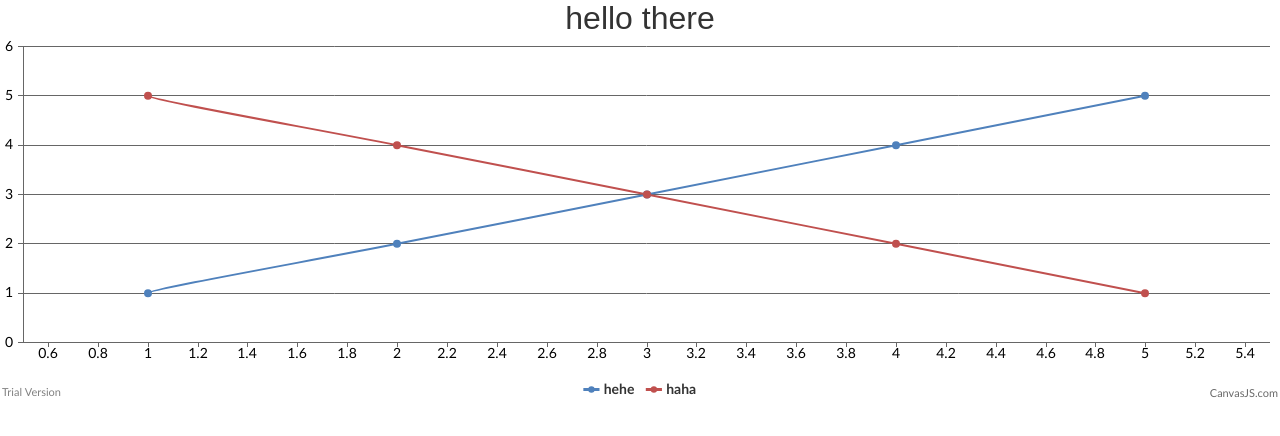
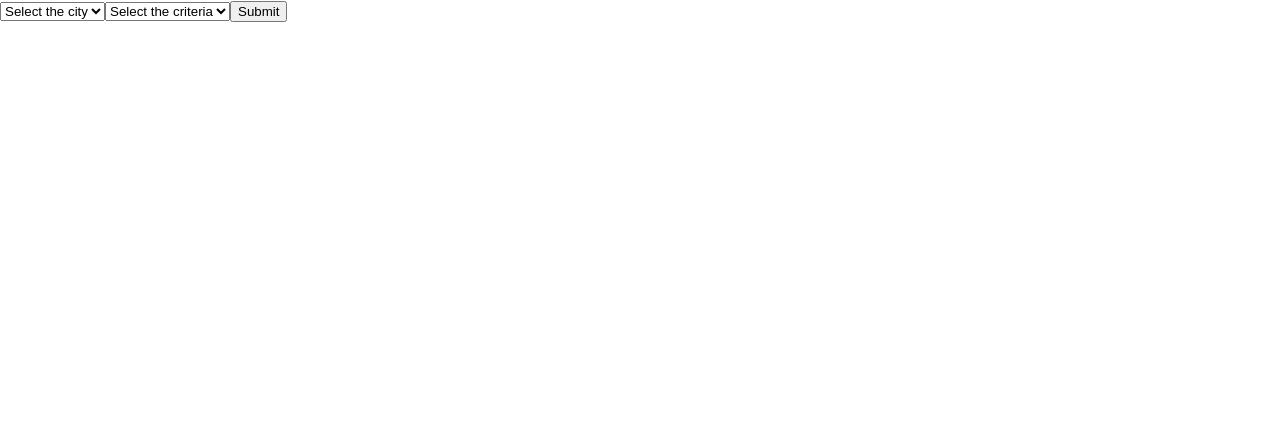
Before and after one commit to TryingToGoHome/lahacks_web_frontend, a React (Create React App) app: page / in a window 1280 px wide. Shown: the top 436 px of the page. Built offline with nearby package versions, Linux system fonts and the light colour scheme.

Commit message:
update form

```diff
--- a/src/App.js
+++ b/src/App.js
@@ -1,10 +1,12 @@
-import React from 'react';
-import './App.css';
-import MyGraph from './components/graph';
+import React from "react";
+import "./App.css";
+import MyGraph from "./components/graph";
+import MyForm from "./components/form";
 
 function App() {
   return (
-      <MyGraph target="hehe" goal="haha"/>
+    // <MyGraph target="hehe" goal="haha"/>
+    <MyForm />
   );
 }
 
--- a/src/components/form.js
+++ b/src/components/form.js
@@ -7,16 +7,30 @@ class MyForm extends Component {
   }
 
   myChangeHandler = event => {
-    this.setState({ [event.target.value]: event.target.value });
+    this.setState({ [event.target.name]: event.target.value });
   };
 
-  onSubmit = () => {};
+  onSubmit = event => {
+    this.setState({ [event.target.name]: event.target.value });
+  };
 
   render() {
-    let cityOptions = ["LA", "NY"];
-    let criteriaOptions = ["5 days", "10 days"];
+    let cityOptions = [
+      <option key="first" value="LA">
+        LA
+      </option>,
+      <option key="second" value="NY">
+        NY
+      </option>
+    ];
+    let criteriaOptions = [
+      <option key="first">5 days</option>,
+      <option key="second">10 days</option>
+    ];
+    console.log(this.state);
+    // console.log(this.state.criteria);
     return (
-      <form onSubmit={this.onSubmit}>
+      <div>
         <select name="city" onChange={this.myChangeHandler}>
           <option disabled selected value="">
             Select the city
@@ -29,8 +43,11 @@ class MyForm extends Component {
           </option>
           {criteriaOptions}
         </select>
-        <button type="submit">Submit</button>
-      </form>
+        <button type="submit" onClick={this.onSubmit}>
+          Submit
+        </button>
+      </div>
     );
   }
 }
+export default MyForm;
```
